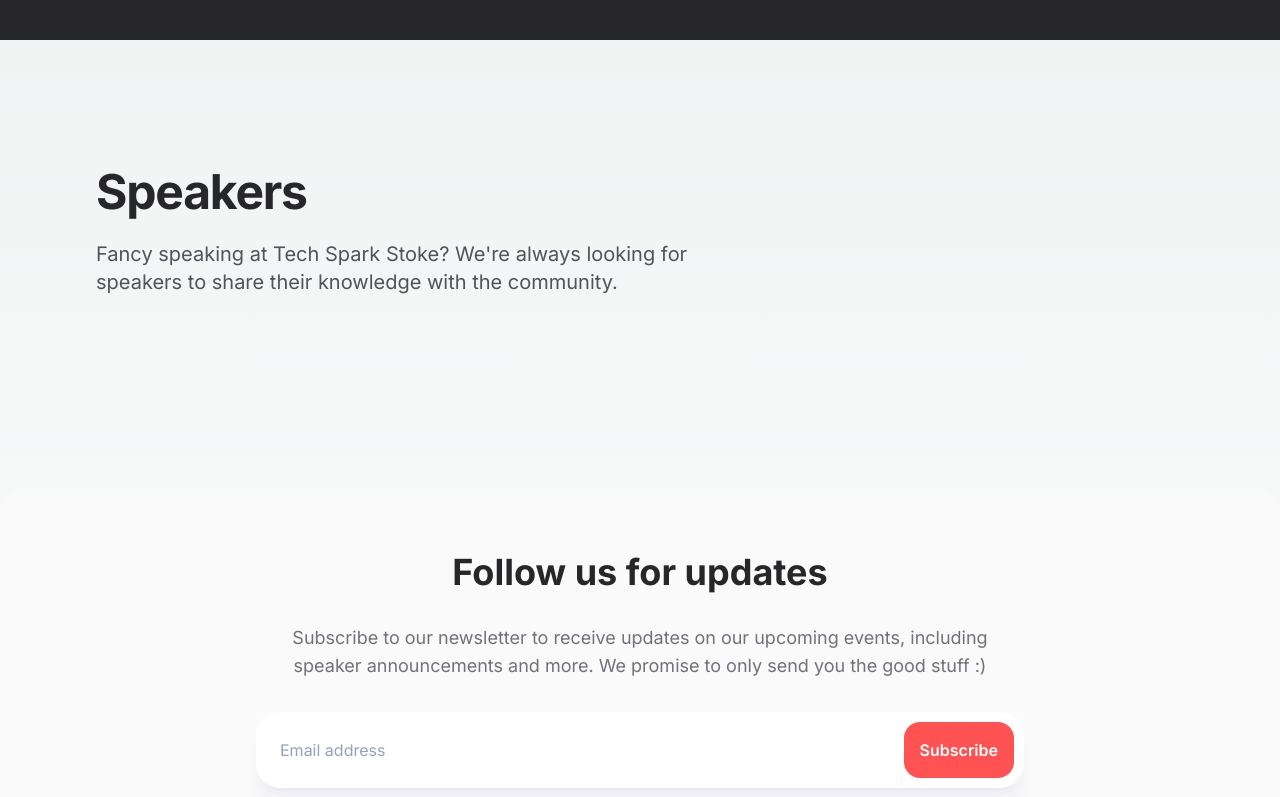
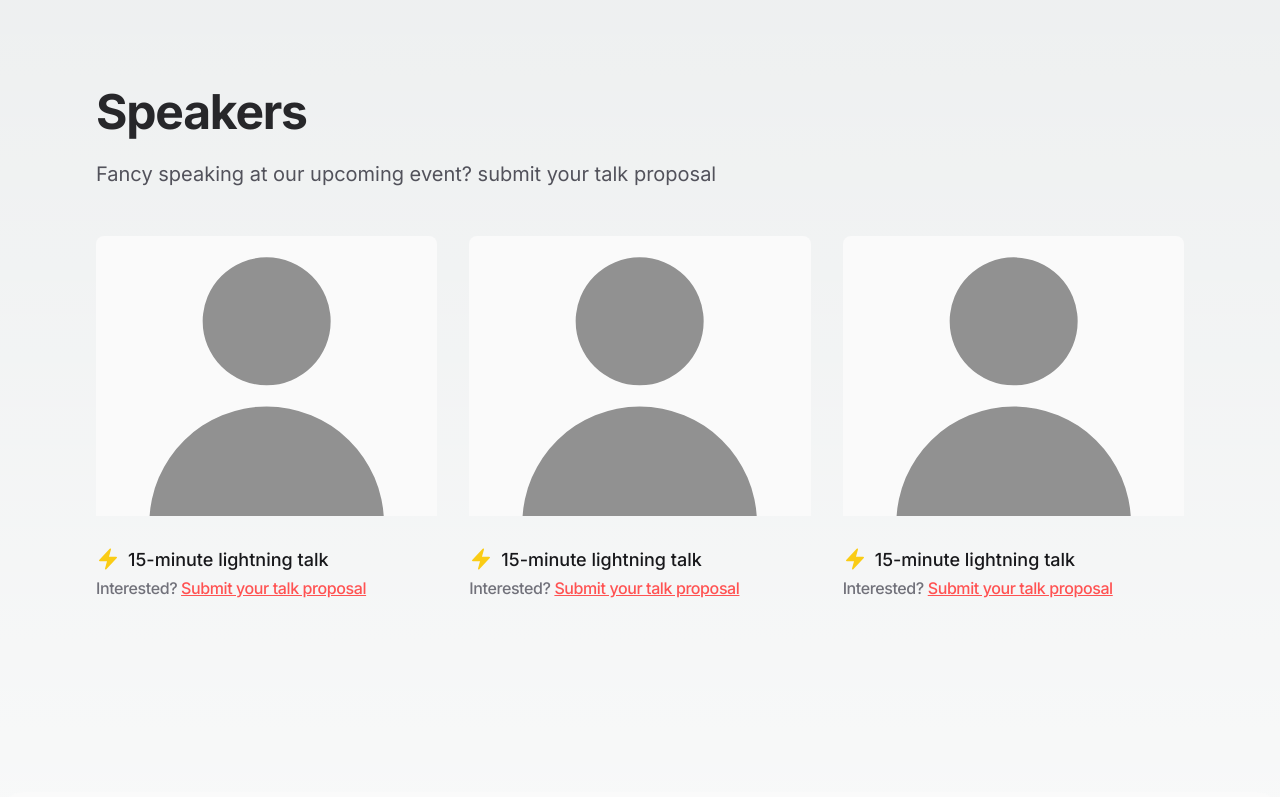
Before and after one commit to oluwatunmiisheii/techspark-stoke, a Next.js app: page / in a window 1280 px wide. Shown: the part 1974-2771 px from the top of the page. Built offline with nearby package versions, Linux system fonts and the light colour scheme.

Commit message:
feat: add speakers section

```diff
--- a/src/app/(root)/_components/hosts/hosts.tsx
+++ b/src/app/(root)/_components/hosts/hosts.tsx
@@ -47,11 +47,11 @@
             </p>
           </div>
           <div className="mt-16">
-            <ul className="space-y-4 sm:grid sm:grid-cols-3 sm:gap-6 sm:space-y-0 lg:gap-8 mx-auto">
+            <ul className="space-y-4 sm:grid sm:grid-cols-2 md:grid-cols-3 sm:gap-6 sm:space-y-0 lg:gap-8 mx-auto">
               {hosts.map((host) => (
-                <li className="rounded-xl md:rounded-5xl py-10 text-center xl:text-left" key={host.name}>
+                <li className="rounded-xl md:rounded-5xl text-center xl:text-left" key={host.name}>
                   <div className="space-y-6 xl:space-y-10 relative w-full">
-                    <div className="relative w-full h-[300px] rounded-full">
+                    <div className="relative w-full h-[300px]">
                       <div className="absolute inset-0 grayscale">
                         <Image
                           alt=""
--- a/src/app/(root)/_components/speakers/speakers.tsx
+++ b/src/app/(root)/_components/speakers/speakers.tsx
@@ -16,13 +16,120 @@
     <section id="speakers" className="py-20 sm:py-32">
       <div className="mx-auto max-w-6xl px-4 sm:px-6 lg:px-8">
         <div className="mx-auto max-w-2xl lg:mx-0">
-          <h2 id="speakers-title" className="font-display text-4xl font-bold tracking-tight text-zinc-800 sm:text-5xl">
-            Speakers
-          </h2>
-          <p className="mt-6 text-xl text-zinc-600">
-            Fancy speaking at Tech Spark Stoke? We&apos;re always looking for speakers to share their knowledge with the
-            community.
-          </p>
+          <h2 className="font-display text-4xl font-bold tracking-tight text-zinc-800 sm:text-5xl">Speakers</h2>
+          <p className="mt-6 text-xl text-zinc-600">Fancy speaking at our upcoming event? submit your talk proposal</p>
+        </div>
+        <div className="grid grid-cols-1 gap-x-8 gap-y-10 sm:grid-cols-2 sm:gap-y-16 md:grid-cols-3 mt-12">
+          {new Array(3).fill(null).map((_, index) => (
+            <div key={index}>
+              <div className="group relative h-[17.5rem] transform overflow-hidden rounded-4xl">
+                <div className="absolute inset-0 bg-zinc-50 grayscale transition duration-300 rounded-t-lg">
+                  <svg
+                    xmlns="http://www.w3.org/2000/svg"
+                    viewBox="0 0 24 24"
+                    fill="currentColor"
+                    aria-hidden="true"
+                    data-slot="icon"
+                    className="text-indigo-400 transition duration-300 group-hover:scale-90"
+                  >
+                    <path
+                      fillRule="evenodd"
+                      d="M7.5 6a4.5 4.5 0 1 1 9 0 4.5 4.5 0 0 1-9 0ZM3.751 20.105a8.25 8.25 0 0 1 16.498 0 .75.75 0 0 1-.437.695A18.683 18.683 0 0 1 12 22.5c-2.786 0-5.433-.608-7.812-1.7a.75.75 0 0 1-.437-.695Z"
+                      clipRule="evenodd"
+                    ></path>
+                  </svg>
+                </div>
+              </div>
+              <div className="space-y-2 space-x-4 xl:flex xl:items-center xl:justify-between mt-8">
+                <div className="space-y-1 text-lg font-medium leading-6">
+                  <div>
+                    <h3 className="text-zinc-900">
+                      <div>
+                        <svg
+                          xmlns="http://www.w3.org/2000/svg"
+                          viewBox="0 0 24 24"
+                          fill="currentColor"
+                          aria-hidden="true"
+                          data-slot="icon"
+                          className="text-yellow-400 w-6 h-6 inline-block mr-2 -mt-1"
+                        >
+                          <path
+                            fill-rule="evenodd"
+                            d="M14.615 1.595a.75.75 0 0 1 .359.852L12.982 9.75h7.268a.75.75 0 0 1 .548 1.262l-10.5 11.25a.75.75 0 0 1-1.272-.71l1.992-7.302H3.75a.75.75 0 0 1-.548-1.262l10.5-11.25a.75.75 0 0 1 .913-.143Z"
+                            clip-rule="evenodd"
+                          ></path>
+                        </svg>
+                        15-minute lightning talk
+                      </div>
+                    </h3>
+                    <p className="mt-1 text-base tracking-tight text-zinc-500">
+                      Interested?{' '}
+                      <Link
+                        className="underline text-[#ff5252]"
+                        href="https://forms.gle/CwbEBNdq5JsqfiNMA"
+                        target="_blank"
+                      >
+                        Submit your talk proposal
+                      </Link>
+                    </p>
+                  </div>
+                </div>
+              </div>
+            </div>
+          ))}
+          <div className="hidden">
+            <div className="group relative h-[17.5rem] transform overflow-hidden rounded-4xl">
+              <div className="absolute top-0 left-0 right-4 bottom-6 rounded-4xl border transition duration-300 group-hover:scale-95 xl:right-6 border-indigo-400"></div>
+              <div
+                className="absolute inset-0 bg-indigo-50 grayscale hover:grayscale-0 transition duration-300"
+                style={{ clipPath: `url(#:R1n6:-1)` }}
+              >
+                <svg
+                  xmlns="http://www.w3.org/2000/svg"
+                  viewBox="0 0 24 24"
+                  fill="currentColor"
+                  aria-hidden="true"
+                  data-slot="icon"
+                  className="text-indigo-400 transition duration-300 group-hover:scale-90"
+                >
+                  <path
+                    fill-rule="evenodd"
+                    d="M7.5 6a4.5 4.5 0 1 1 9 0 4.5 4.5 0 0 1-9 0ZM3.751 20.105a8.25 8.25 0 0 1 16.498 0 .75.75 0 0 1-.437.695A18.683 18.683 0 0 1 12 22.5c-2.786 0-5.433-.608-7.812-1.7a.75.75 0 0 1-.437-.695Z"
+                    clip-rule="evenodd"
+                  ></path>
+                </svg>
+              </div>
+            </div>
+            <div className="space-y-2 space-x-4 xl:flex xl:items-center xl:justify-between mt-8">
+              <div className="space-y-1 text-lg font-medium leading-6">
+                <div>
+                  <h3 className="text-indigo-900">
+                    <div>
+                      <svg
+                        xmlns="http://www.w3.org/2000/svg"
+                        viewBox="0 0 24 24"
+                        fill="currentColor"
+                        aria-hidden="true"
+                        data-slot="icon"
+                        className="text-yellow-400 w-6 h-6 inline-block mr-2 -mt-1"
+                      >
+                        <path
+                          fill-rule="evenodd"
+                          d="M14.615 1.595a.75.75 0 0 1 .359.852L12.982 9.75h7.268a.75.75 0 0 1 .548 1.262l-10.5 11.25a.75.75 0 0 1-1.272-.71l1.992-7.302H3.75a.75.75 0 0 1-.548-1.262l10.5-11.25a.75.75 0 0 1 .913-.143Z"
+                          clip-rule="evenodd"
+                        ></path>
+                      </svg>
+                      15-minute lightning talk
+                    </div>
+                  </h3>
+                  <p className="mt-1 text-base tracking-tight text-slate-500">
+                    Interested?{' '}
+                    <a className="underline hover:text-indigo-600" href="https://forms.gle/ZjZHE4qzmJR7FnZE8"></a>.
+                  </p>
+                </div>
+              </div>
+            </div>
+          </div>
         </div>
       </div>
     </section>
```
